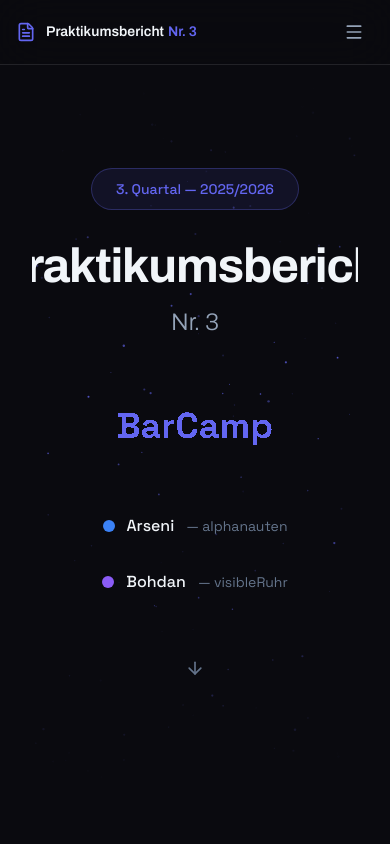
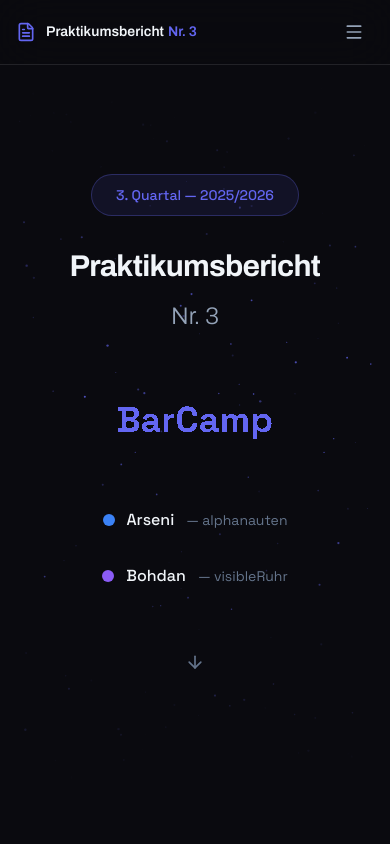
Before and after one commit to Marchuar/Praktikumsbericht-Nr.-3, a React (Vite) app: page / in a window 390 px wide. Shown: the top 844 px of the page. Built offline with nearby package versions, Linux system fonts and the light colour scheme.

Commit message:
- updated title for mobile version

```diff
--- a/src/components/layout/page-layout.tsx
+++ b/src/components/layout/page-layout.tsx
@@ -23,9 +23,9 @@
           width: "100%",
           maxWidth: "1200px",
           marginTop: "64px",
-          padding: "0 32px",
           flex: 1,
         }}
+        className="px-4 sm:px-8"
       >
         <Outlet />
       </main>
--- a/src/pages/einfuehrung.tsx
+++ b/src/pages/einfuehrung.tsx
@@ -131,7 +131,7 @@
           </motion.div>
 
           <ShimmerText
-            className="text-5xl md:text-7xl font-heading font-bold tracking-tight"
+            className="text-3xl sm:text-5xl md:text-7xl font-heading font-bold tracking-tight"
             variant="default"
             duration={2}
             delay={0.5}
```
